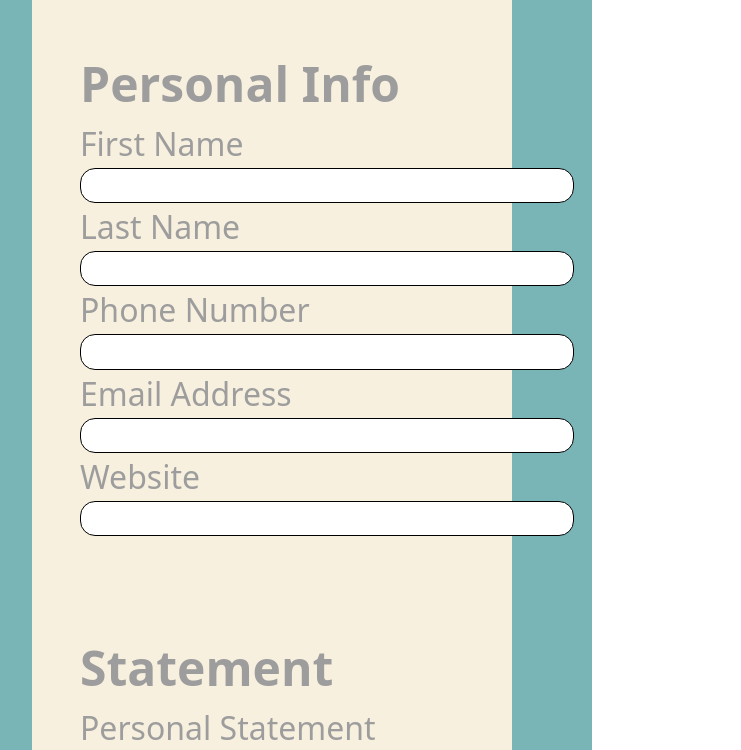
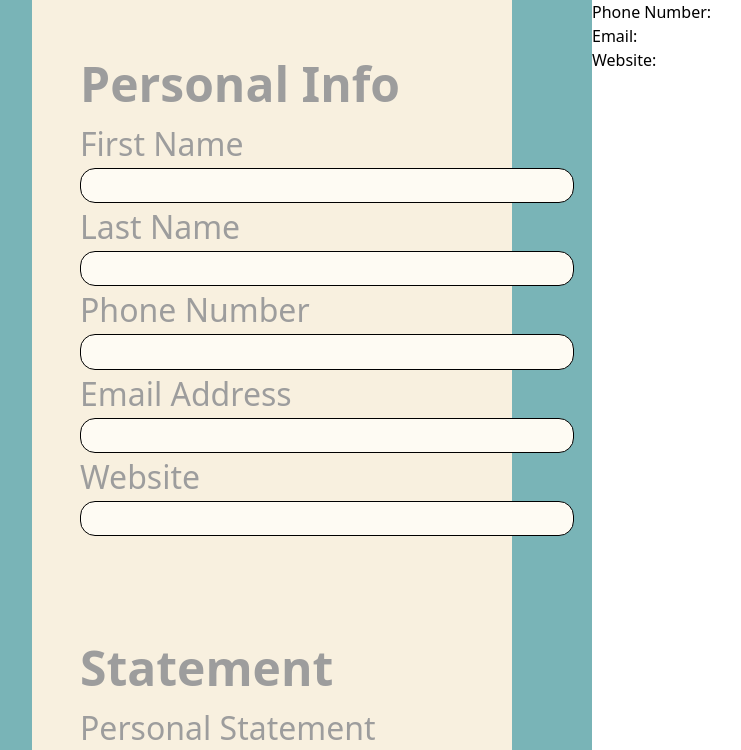
Before and after one commit to Fenroe/CV-Helper, a React (Create React App) app: page / in a window 1280 px wide. Shown: the top 750 px of the page, without its empty margins (48-789 px from the left). Built offline with nearby package versions, Linux system fonts and the light colour scheme.

Commit message:
feat: preview 1/5

```diff
--- a/src/components/Education.js
+++ b/src/components/Education.js
@@ -40,6 +40,7 @@ class Education extends Component {
     const renderedData = this.props.data.map(item => {
       return(
         <div
+        className = 'rendered-data-container'
         key = {item.key}
         >
           <label>Institution</label>
--- a/src/components/Experience.js
+++ b/src/components/Experience.js
@@ -10,6 +10,7 @@ class Experience extends Component {
     const renderedData = this.props.data.map(item => {
       return(
         <div
+        className = 'rendered-data-container'
         key = {item.key}>
           <label>Company</label>
           <input
--- /dev/null
+++ b/src/components/PersonalInfoPreview.js
@@ -0,0 +1,28 @@
+import React, { Component } from "react";
+
+class PersonalInfoPreview extends Component {
+  constructor(props) {
+    super(props);
+  }
+
+  render() {
+    return (
+      <div>
+        <h1>{this.props.data.firstName + ' ' + this.props.data.lastName}</h1>
+        <ul>
+          <li key = 'phone'>
+            <p>Phone Number: {this.props.data.phoneNumber}</p>
+          </li>
+          <li key = 'email'>
+            <p>Email: {this.props.data.email}</p>
+          </li>
+          <li key = 'website'>
+            <p>Website: {this.props.data.website}</p>
+          </li>
+        </ul>
+      </div>
+    )
+  }
+}
+
+export default PersonalInfoPreview;
--- a/src/components/Preview.js
+++ b/src/components/Preview.js
@@ -1,38 +1,18 @@
 /* eslint-disable no-useless-constructor */
 import React, { Component } from "react";
+import PersonalInfoPreview from "./PersonalInfoPreview";
 
 class Preview extends Component {
   constructor(props) {
     super(props);
   }
 
-  renderName() {
-    return this.props.personalInfo.firstName + ' ' + this.props.personalInfo.lastName
-  }
-
-  renderContactInfo() {
-    return(
-      <div>
-        <span>{this.props.personalInfo.phoneNumber}</span>
-        <span>{this.props.personalInfo.email}</span>
-        <span>{this.props.personalInfo.website}</span>
-      </div>
-    )
-  }
-
-  renderStatement() {
-    return(
-      <div>
-        {this.props.statement}
-      </div>
-    )
-  }
-
   render() {
     return(
       <div>
-        <h1>{this.renderName()}</h1>
-
+        <PersonalInfoPreview
+        data = {this.props.personalInfo}
+        ></PersonalInfoPreview>
       </div>
     )
   }
--- a/src/components/Skills.js
+++ b/src/components/Skills.js
@@ -10,6 +10,7 @@ class Skills extends Component {
     const renderedData = this.props.data.map(item => {
       return (
         <div
+        className = 'rendered-data-container'
         key = {item.key}>
           <label>Skill {this.props.data.indexOf(item)+1}</label>
           <input
--- a/src/index.css
+++ b/src/index.css
@@ -43,7 +43,7 @@ input {
   font-size: 2rem;
   height: 2.2rem;
   padding: 1rem;
-  background-color: FEFBF3;
+  background-color: #FEFBF3;
 }
 
 button {
@@ -53,3 +53,19 @@ button {
   text-align: center;
   margin: 1rem auto;
 }
+
+.rendered-data-container {
+  margin-bottom: 2rem;
+}
+
+textarea {
+  width: 32rem;
+  height: 12rem;
+  outline: none;
+  display: block;
+  border: 1px solid black;
+  border-radius: 15px;
+  font-size: 2rem;
+  padding: 1rem;
+  background-color: #FEFBF3;
+}
```
